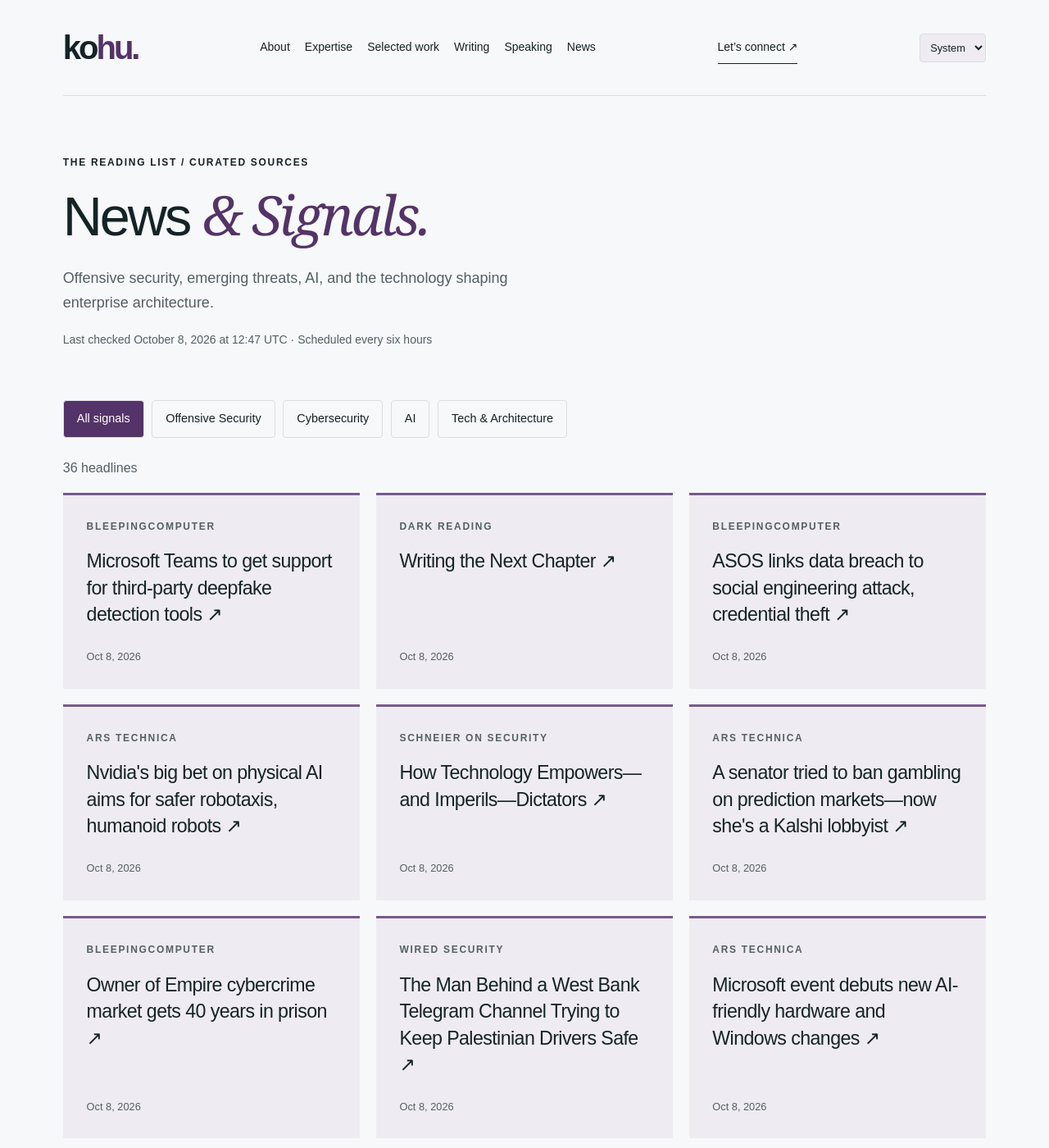
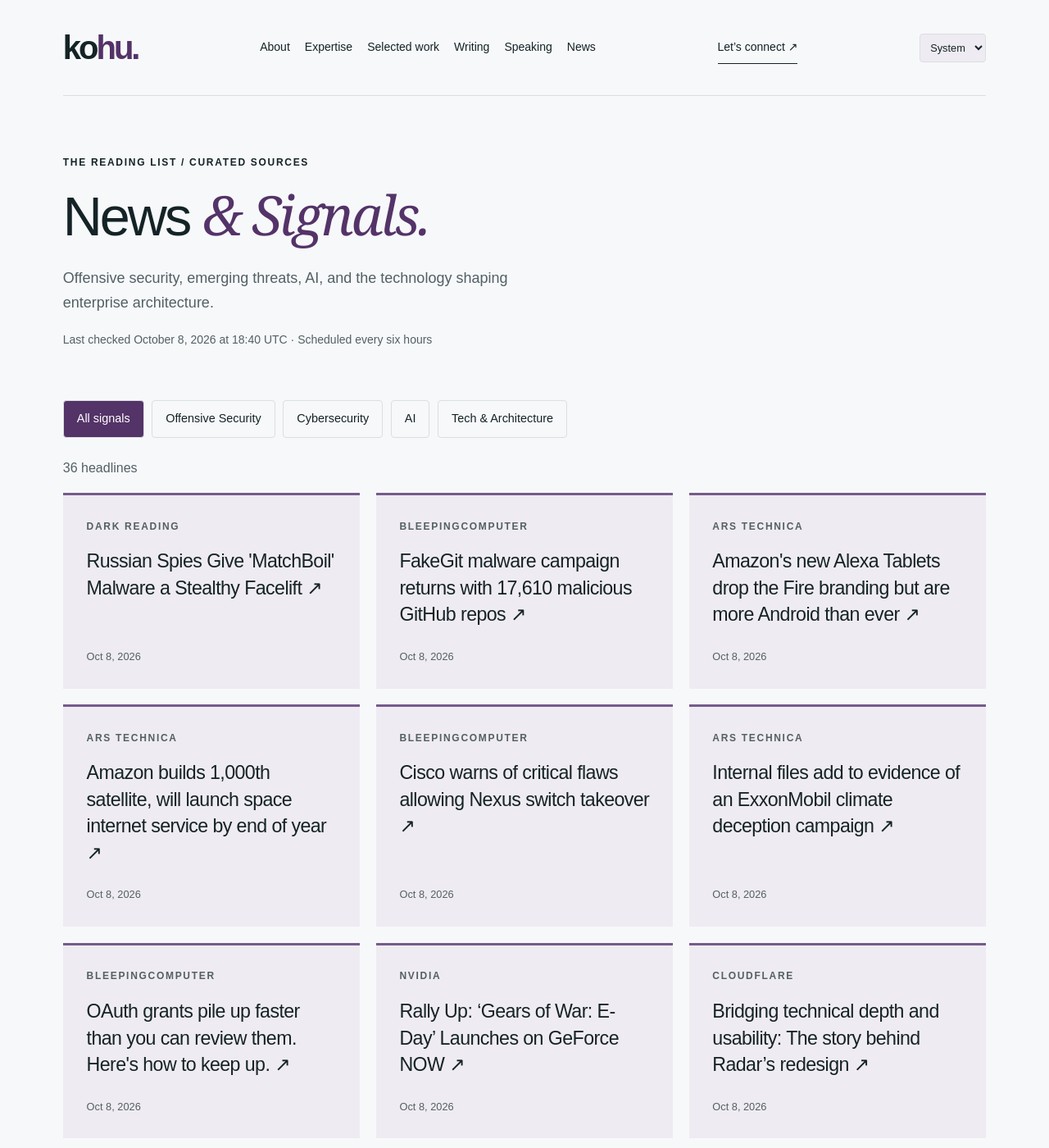
Before and after one commit to hntk/hntk.github.io, a Jekyll site: the page built from news/index.html, in a window 1280 px wide and 1400 px high. Shown: the whole window at 82% size. Built offline with Jekyll 4.4.1, drawn with Linux system fonts in a browser that asks for light colours; some of the changed text lies outside the part shown.

Commit message:
Refresh News and Signals

```diff
--- a/_data/news.json
+++ b/_data/news.json
@@ -1,13 +1,77 @@
 {
-  "updated": "2026-10-08T12:47:36.970030+00:00",
+  "updated": "2026-10-08T18:40:49.812979+00:00",
   "items": [
     {
-      "title": "Microsoft Teams to get support for third-party deepfake detection tools",
-      "url": "https://www.bleepingcomputer.com/news/security/microsoft-teams-to-add-third-party-deepfake-detection-impersonation-protection/",
-      "published": "2026-10-08T12:08:16+00:00",
+      "title": "Russian Spies Give 'MatchBoil' Malware a Stealthy Facelift",
+      "url": "https://www.darkreading.com/cyberattacks-data-breaches/russian-spies-matchboil-malware-facelift",
+      "published": "2026-10-08T18:01:50+00:00",
+      "source": "Dark Reading",
+      "source_id": "dark-reading",
+      "category": "cybersecurity"
+    },
+    {
+      "title": "FakeGit malware campaign returns with 17,610 malicious GitHub repos",
+      "url": "https://www.bleepingcomputer.com/news/security/fakegit-malware-campaign-returns-with-17-610-malicious-github-repos/",
+      "published": "2026-10-08T17:10:55+00:00",
       "source": "BleepingComputer",
       "source_id": "bleepingcomputer",
       "category": "cybersecurity"
+    },
+    {
+      "title": "Amazon's new Alexa Tablets drop the Fire branding but are more Android than ever",
+      "url": "https://arstechnica.com/gadgets/2026/10/amazons-new-alexa-tablets-drop-the-fire-branding-but-are-more-android-than-ever/",
+      "published": "2026-10-08T16:32:46+00:00",
+      "source": "Ars Technica",
+      "source_id": "ars-technica",
+      "category": "tech-architecture"
+    },
+    {
+      "title": "Amazon builds 1,000th satellite, will launch space internet service by end of year",
+      "url": "https://arstechnica.com/space/2026/10/amazon-builds-1000th-satellite-is-weeks-away-from-space-internet-rollout/",
+      "published": "2026-10-08T15:28:36+00:00",
+      "source": "Ars Technica",
+      "source_id": "ars-technica",
+      "category": "tech-architecture"
+    },
+    {
+      "title": "Cisco warns of critical flaws allowing Nexus switch takeover",
+      "url": "https://www.bleepingcomputer.com/news/security/cisco-warns-of-critical-flaws-allowing-nexus-switch-takeover/",
+      "published": "2026-10-08T15:26:33+00:00",
+      "source": "BleepingComputer",
+      "source_id": "bleepingcomputer",
+      "category": "cybersecurity"
+    },
+    {
+      "title": "Internal files add to evidence of an ExxonMobil climate deception campaign",
+      "url": "https://arstechnica.com/tech-policy/2026/10/exxonmobils-own-scientists-doubted-climate-fixes-the-company-hyped/",
+      "published": "2026-10-08T14:04:42+00:00",
+      "source": "Ars Technica",
+      "source_id": "ars-technica",
+      "category": "tech-architecture"
+    },
+    {
+      "title": "OAuth grants pile up faster than you can review them. Here's how to keep up.",
+      "url": "https://www.bleepingcomputer.com/news/security/oauth-grants-pile-up-faster-than-you-can-review-them-heres-how-to-keep-up/",
+      "published": "2026-10-08T14:00:10+00:00",
+      "source": "BleepingComputer",
+      "source_id": "bleepingcomputer",
+      "category": "cybersecurity"
+    },
+    {
+      "title": "Rally Up: ‘Gears of War: E-Day’ Launches on GeForce NOW",
+      "url": "https://blogs.nvidia.com/blog/geforce-now-thursday-gears-of-war-e-day/",
+      "published": "2026-10-08T13:00:46+00:00",
+      "source": "NVIDIA",
+      "source_id": "nvidia",
+      "category": "ai"
+    },
+    {
+      "title": "Bridging technical depth and usability: The story behind Radar’s redesign",
+      "url": "https://blog.cloudflare.com/radar-redesign/",
+      "published": "2026-10-08T13:00:00+00:00",
+      "source": "Cloudflare",
+      "source_id": "cloudflare",
+      "category": "tech-architecture"
     },
     {
       "title": "Writing the Next Chapter",
@@ -18,43 +82,11 @@
       "category": "cybersecurity"
     },
     {
-      "title": "ASOS links data breach to social engineering attack, credential theft",
-      "url": "https://www.bleepingcomputer.com/news/security/asos-links-data-breach-to-social-engineering-attack-credential-theft/",
-      "published": "2026-10-08T11:42:46+00:00",
-      "source": "BleepingComputer",
-      "source_id": "bleepingcomputer",
-      "category": "cybersecurity"
-    },
-    {
-      "title": "Nvidia's big bet on physical AI aims for safer robotaxis, humanoid robots",
-      "url": "https://arstechnica.com/ai/2026/10/nvidias-big-bet-on-physical-ai-aims-for-safer-robotaxis-humanoid-robots/",
-      "published": "2026-10-08T11:15:33+00:00",
-      "source": "Ars Technica",
-      "source_id": "ars-technica",
-      "category": "tech-architecture"
-    },
-    {
       "title": "How Technology Empowers—and Imperils—Dictators",
       "url": "https://www.schneier.com/blog/archives/2026/10/how-technology-empowers-and-imperils-dictators.html",
       "published": "2026-10-08T11:07:35+00:00",
       "source": "Schneier on Security",
       "source_id": "schneier",
-      "category": "cybersecurity"
-    },
-    {
-      "title": "A senator tried to ban gambling on prediction markets—now she's a Kalshi lobbyist",
-      "url": "https://arstechnica.com/tech-policy/2026/10/a-senator-tried-to-ban-gambling-on-prediction-markets-now-shes-a-kalshi-lobbyist/",
-      "published": "2026-10-08T11:00:14+00:00",
-      "source": "Ars Technica",
-      "source_id": "ars-technica",
-      "category": "tech-architecture"
-    },
-    {
-      "title": "Owner of Empire cybercrime market gets 40 years in prison",
-      "url": "https://www.bleepingcomputer.com/news/security/owner-of-empire-cybercrime-market-gets-40-years-in-prison/",
-      "published": "2026-10-08T10:29:19+00:00",
-      "source": "BleepingComputer",
-      "source_id": "bleepingcomputer",
       "category": "cybersecurity"
     },
     {
@@ -64,14 +96,6 @@
       "source": "WIRED Security",
       "source_id": "wired",
       "category": "cybersecurity"
-    },
-    {
-      "title": "Microsoft event debuts new AI-friendly hardware and Windows changes",
-      "url": "https://arstechnica.com/gadgets/2026/10/microsoft-event-debuts-new-ai-friendly-hardware-and-windows-changes/",
-      "published": "2026-10-08T00:00:24+00:00",
-      "source": "Ars Technica",
-      "source_id": "ars-technica",
-      "category": "tech-architecture"
     },
     {
       "title": "Quoting Ben Affleck",
@@ -95,14 +119,6 @@
       "published": "2026-10-07T21:31:51+00:00",
       "source": "WIRED Security",
       "source_id": "wired",
-      "category": "cybersecurity"
-    },
-    {
-      "title": "Citizen Lab Slams Trump Administration, 'Techno-Fascist' Executives",
-      "url": "https://www.darkreading.com/cyber-risk/citizen-lab-slams-trump-administration-techno-fascist-executives",
-      "published": "2026-10-07T21:25:13+00:00",
-      "source": "Dark Reading",
-      "source_id": "dark-reading",
       "category": "cybersecurity"
     },
     {
@@ -151,6 +167,14 @@
       "published": "2026-10-07T14:53:51+00:00",
       "source": "Simon Willison",
       "source_id": "simon-willison",
+      "category": "ai"
+    },
+    {
+      "title": "Introducing Falcon ASR",
+      "url": "https://huggingface.co/blog/tiiuae/falcon-asr",
+      "published": "2026-10-07T13:21:03+00:00",
+      "source": "Hugging Face",
+      "source_id": "hugging-face",
       "category": "ai"
     },
     {
@@ -218,30 +242,6 @@
       "category": "offensive-security"
     },
     {
-      "title": "From Scan to Treatment Plan, AI Helps Close Breast Cancer’s Deadliest Gaps",
-      "url": "https://blogs.nvidia.com/blog/ai-breast-cancer-startups/",
-      "published": "2026-10-05T13:00:57+00:00",
-      "source": "NVIDIA",
-      "source_id": "nvidia",
-      "category": "ai"
-    },
-    {
-      "title": "Everything we launched during Birthday Week 2026",
-      "url": "https://blog.cloudflare.com/birthday-week-2026-wrap-up/",
-      "published": "2026-10-05T13:00:00+00:00",
-      "source": "Cloudflare",
-      "source_id": "cloudflare",
-      "category": "tech-architecture"
-    },
-    {
-      "title": "The Agent Said It Was Done. The Database Disagreed.",
-      "url": "https://huggingface.co/blog/microsoft/thinkingbox",
-      "published": "2026-10-03T22:56:48+00:00",
-      "source": "Hugging Face",
-      "source_id": "hugging-face",
-      "category": "ai"
-    },
-    {
       "title": "Muse Creates Detailed Profiles of All Your Friends and Family",
       "url": "https://www.wired.com/story/muse-creates-detailed-profiles-of-all-your-friends-and-family/",
       "published": "2026-10-03T12:00:00+00:00",
@@ -295,79 +295,79 @@
       "id": "ars-technica",
       "name": "Ars Technica",
       "status": "ok",
-      "last_success": "2026-10-08T12:47:36.970030+00:00"
+      "last_success": "2026-10-08T18:40:49.812979+00:00"
     },
     {
       "id": "bleepingcomputer",
       "name": "BleepingComputer",
       "status": "ok",
-      "last_success": "2026-10-08T12:47:36.970030+00:00"
+      "last_success": "2026-10-08T18:40:49.812979+00:00"
     },
     {
       "id": "cloudflare",
       "name": "Cloudflare",
       "status": "ok",
-      "last_success": "2026-10-08T12:47:36.970030+00:00"
+      "last_success": "2026-10-08T18:40:49.812979+00:00"
     },
     {
       "id": "dark-reading",
       "name": "Dark Reading",
       "status": "ok",
-      "last_success": "2026-10-08T12:47:36.970030+00:00"
+      "last_success": "2026-10-08T18:40:49.812979+00:00"
     },
     {
       "id": "hugging-face",
       "name": "Hugging Face",
       "status": "ok",
-      "last_success": "2026-10-08T12:47:36.970030+00:00"
+      "last_success": "2026-10-08T18:40:49.812979+00:00"
     },
     {
       "id": "microsoft-research",
       "name": "Microsoft Research",
       "status": "ok",
-      "last_success": "2026-10-08T12:47:36.970030+00:00"
+      "last_success": "2026-10-08T18:40:49.812979+00:00"
     },
     {
       "id": "nvidia",
       "name": "NVIDIA",
       "status": "ok",
-      "last_success": "2026-10-08T12:47:36.970030+00:00"
+      "last_success": "2026-10-08T18:40:49.812979+00:00"
     },
     {
       "id": "portswigger",
       "name": "PortSwigger Research",
       "status": "ok",
-      "last_success": "2026-10-08T12:47:36.970030+00:00"
+      "last_success": "2026-10-08T18:40:49.812979+00:00"
     },
     {
       "id": "schneier",
       "name": "Schneier on Security",
       "status": "ok",
-      "last_success": "2026-10-08T12:47:36.970030+00:00"
+      "last_success": "2026-10-08T18:40:49.812979+00:00"
     },
     {
       "id": "simon-willison",
       "name": "Simon Willison",
       "status": "ok",
-      "last_success": "2026-10-08T12:47:36.970030+00:00"
+      "last_success": "2026-10-08T18:40:49.812979+00:00"
     },
     {
       "id": "specterops",
       "name": "SpecterOps",
       "status": "ok",
-      "last_success": "2026-10-08T12:47:36.970030+00:00"
+      "last_success": "2026-10-08T18:40:49.812979+00:00"
     },
     {
       "id": "trail-of-bits",
       "name": "Trail of Bits",
       "status": "ok",
-      "last_success": "2026-10-08T12:47:36.970030+00:00"
+      "last_success": "2026-10-08T18:40:49.812979+00:00"
     },
     {
       "id": "wired",
       "name": "WIRED Security",
       "status": "ok",
-      "last_success": "2026-10-08T12:47:36.970030+00:00"
+      "last_success": "2026-10-08T18:40:49.812979+00:00"
     }
   ]
 }
```
